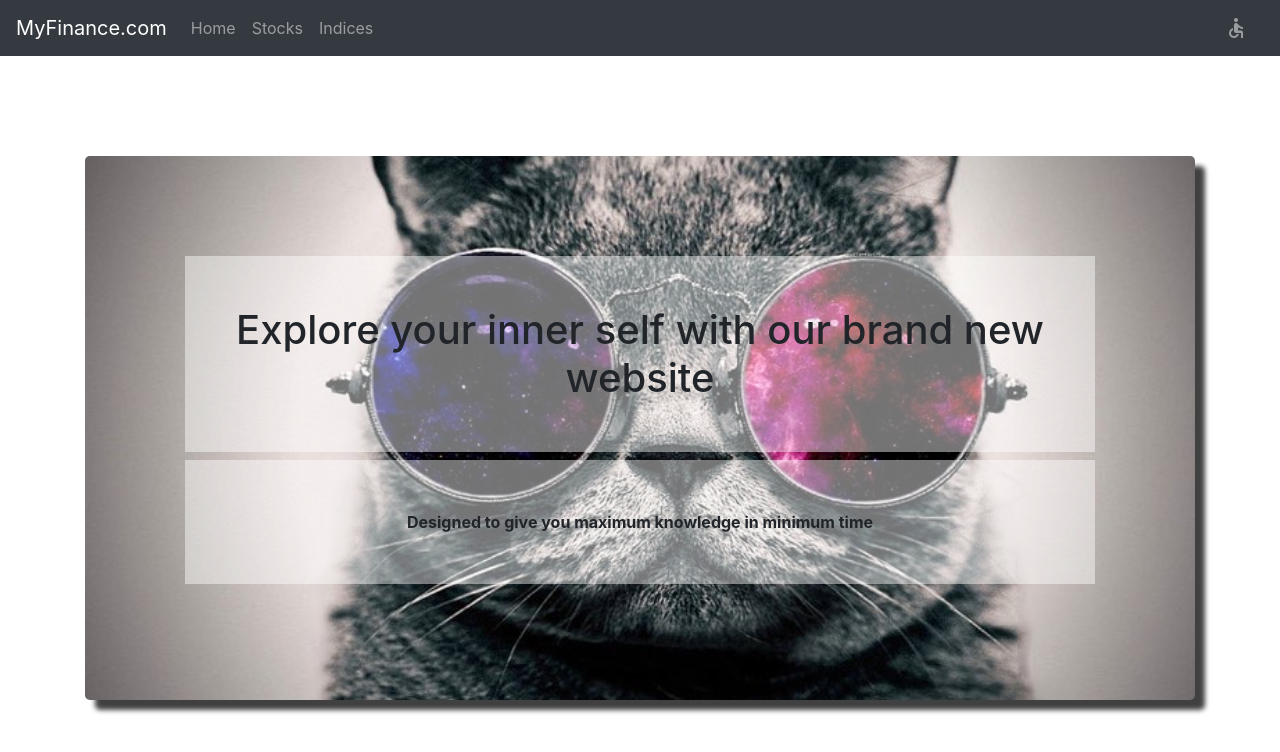
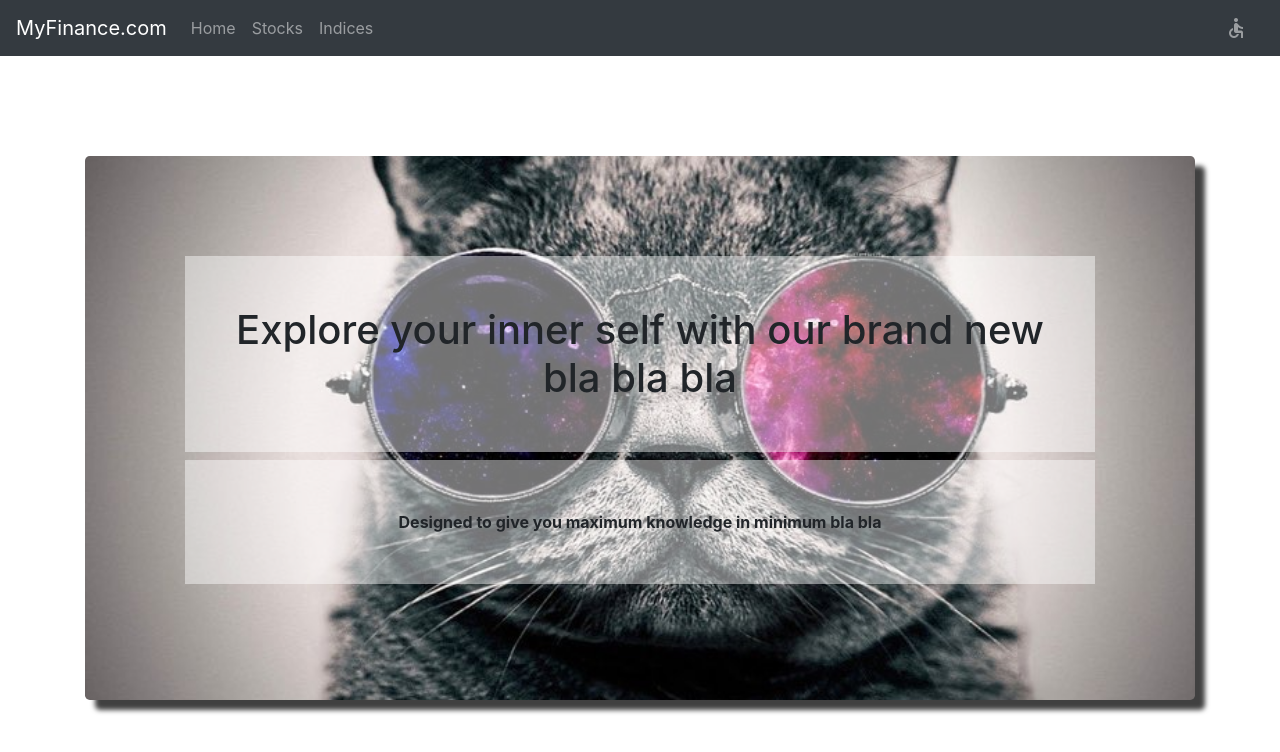
Before and after one commit to RomJacoby/MyFinance.com, a React (Create React App) app in the folder app/react-frontend/: page / in a window 1280 px wide. Shown: the top 752 px of the page. Built offline with nearby package versions, Linux system fonts and the light colour scheme.

Commit message:
Edited a bit more

```diff
--- a/app/react-frontend/src/Components/Home.js
+++ b/app/react-frontend/src/Components/Home.js
@@ -5,8 +5,8 @@ export default class Home extends Component{
     render(){
         return(
             <Jumbotron>
-                <h1>Explore your inner self with our brand new website</h1>
-                <p>Designed to give you maximum knowledge in minimum time</p>
+                <h1>Explore your inner self with our brand new bla bla bla</h1>
+                <p>Designed to give you maximum knowledge in minimum bla bla</p>
             </Jumbotron>)
     }
 }
--- a/app/react-frontend/src/Components/IndexList.js
+++ b/app/react-frontend/src/Components/IndexList.js
@@ -111,7 +111,7 @@ export default class IndexList extends Component{
         return (<div>
                     <h1 data-aos="zoom-in" data-aos-duration="1000" style={{textAlign:"center",fontWeight:"550"}}>Indices</h1>
                     <br/>
-                    <h3 data-aos="zoom-in-up" data-aos-duration="2000" className="text-muted" style={{textAlign:"center",fontStyle:"oblique",fontWeight:"lighter"}}>Our pleasure, yes.</h3>
+                    <h3 data-aos="zoom-in-up" data-aos-duration="2000" className="text-muted" style={{textAlign:"center",fontStyle:"oblique",fontWeight:"lighter"}}>Much pleasure, yes.</h3>
                     <CardDeck style={{margin:"5%",marginTop:"3%"}}>{this.create_body()}</CardDeck>
                 </div>)
     }
```
